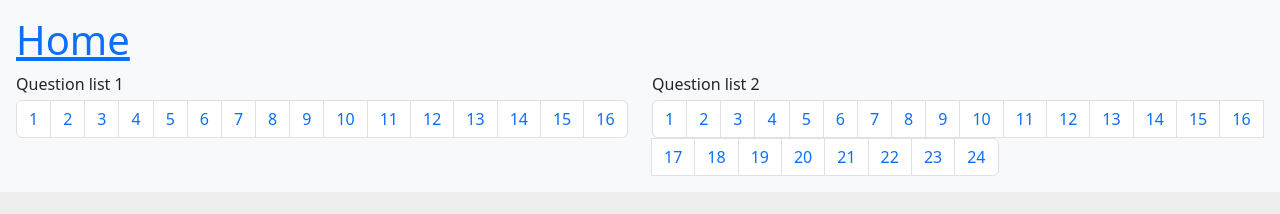
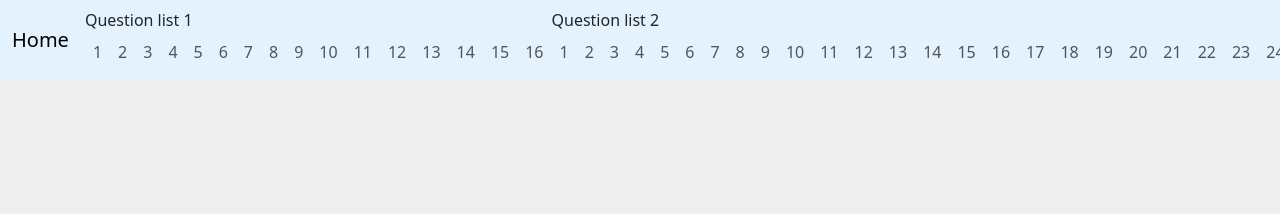
Before and after one commit to bibekrimal/driving-test-pt-en, a plain HTML site: page index.html in a window 1280 px wide. Drawn offline with nearby package versions, Linux system fonts and the light colour scheme; no server answers.

Commit message:
header style fix

```diff
--- a/index.html
+++ b/index.html
@@ -11,11 +11,74 @@
 	  src="https://code.jquery.com/jquery-3.7.1.min.js"
 	  integrity="sha256-/JqT3SQfawRcv/BIHPThkBvs0OEvtFFmqPF/lYI/Cxo="
 	  crossorigin="anonymous"></script>
-	  <script src="https://cdn.jsdelivr.net/npm/@fancyapps/ui@4.0/dist/fancybox.umd.js"></script>
+	<script src="https://cdn.jsdelivr.net/npm/@popperjs/core@2.11.6/dist/umd/popper.min.js" integrity="sha384-oBqDVmMz9ATKxIep9tiCxS/Z9fNfEXiDAYTujMAeBAsjFuCZSmKbSSUnQlmh/jp3" crossorigin="anonymous"></script>
+	<script src="https://cdn.jsdelivr.net/npm/bootstrap@5.2.3/dist/js/bootstrap.min.js" integrity="sha384-cuYeSxntonz0PPNlHhBs68uyIAVpIIOZZ5JqeqvYYIcEL727kskC66kF92t6Xl2V" crossorigin="anonymous"></script>
+	<script src="https://cdn.jsdelivr.net/npm/@fancyapps/ui@4.0/dist/fancybox.umd.js"></script>
 	<script src="js/jquery.main.js"></script>
 </head>
 <body>
-	<div class="sticky-top bg-light py-3 px-3 mb-3">
+	<nav class="navbar navbar-expand-lg sticky-top mb-3" style="background-color: #e3f2fd;">
+		<div class="container-fluid">
+			<a class="navbar-brand" href="?question">Home</a>
+			<button class="navbar-toggler" type="button" data-bs-toggle="collapse" data-bs-target="#mainNav" aria-controls="mainNav" aria-expanded="false" aria-label="Toggle navigation">
+				<span class="navbar-toggler-icon"></span>
+			</button>
+			<div class="collapse navbar-collapse" id="mainNav">
+				<div class="mb-3 mb-lg-0">
+					<span class="d-block">Question list 1</span>
+					<ul class="navbar-nav navbar-nav-scroll" style="--bs-scroll-height: 42vh;">
+						<li class="nav-item"><a class="nav-link" href="?questions/question1">1</a></li>
+						<li class="nav-item"><a class="nav-link" href="?questions/question2">2</a></li>
+						<li class="nav-item"><a class="nav-link" href="?questions/question3">3</a></li>
+						<li class="nav-item"><a class="nav-link" href="?questions/question4">4</a></li>
+						<li class="nav-item"><a class="nav-link" href="?questions/question5">5</a></li>
+						<li class="nav-item"><a class="nav-link" href="?questions/question6">6</a></li>
+						<li class="nav-item"><a class="nav-link" href="?questions/question7">7</a></li>
+						<li class="nav-item"><a class="nav-link" href="?questions/question8">8</a></li>
+						<li class="nav-item"><a class="nav-link" href="?questions/question9">9</a></li>
+						<li class="nav-item"><a class="nav-link" href="?questions/question10">10</a></li>
+						<li class="nav-item"><a class="nav-link" href="?questions/question11">11</a></li>
+						<li class="nav-item"><a class="nav-link" href="?questions/question12">12</a></li>
+						<li class="nav-item"><a class="nav-link" href="?questions/question13">13</a></li>
+						<li class="nav-item"><a class="nav-link" href="?questions/question14">14</a></li>
+						<li class="nav-item"><a class="nav-link" href="?questions/question15">15</a></li>
+						<li class="nav-item"><a class="nav-link" href="?questions/question16">16</a></li>
+					</ul>
+				</div>
+
+				<div class="mb-3 mb-lg-0 ms-auto">
+					<span class="d-block">Question list 2</span>
+					<ul class="navbar-nav navbar-nav-scroll" style="--bs-scroll-height: 42vh;">
+						<li class="nav-item"><a class="nav-link" href="?questions2/question1">1</a></li>
+						<li class="nav-item"><a class="nav-link" href="?questions2/question2">2</a></li>
+						<li class="nav-item"><a class="nav-link" href="?questions2/question3">3</a></li>
+						<li class="nav-item"><a class="nav-link" href="?questions2/question4">4</a></li>
+						<li class="nav-item"><a class="nav-link" href="?questions2/question5">5</a></li>
+						<li class="nav-item"><a class="nav-link" href="?questions2/question6">6</a></li>
+						<li class="nav-item"><a class="nav-link" href="?questions2/question7">7</a></li>
+						<li class="nav-item"><a class="nav-link" href="?questions2/question8">8</a></li>
+						<li class="nav-item"><a class="nav-link" href="?questions2/question9">9</a></li>
+						<li class="nav-item"><a class="nav-link" href="?questions2/question10">10</a></li>
+						<li class="nav-item"><a class="nav-link" href="?questions2/question11">11</a></li>
+						<li class="nav-item"><a class="nav-link" href="?questions2/question12">12</a></li>
+						<li class="nav-item"><a class="nav-link" href="?questions2/question13">13</a></li>
+						<li class="nav-item"><a class="nav-link" href="?questions2/question14">14</a></li>
+						<li class="nav-item"><a class="nav-link" href="?questions2/question15">15</a></li>
+						<li class="nav-item"><a class="nav-link" href="?questions2/question16">16</a></li>
+						<li class="nav-item"><a class="nav-link" href="?questions2/question17">17</a></li>
+						<li class="nav-item"><a class="nav-link" href="?questions2/question18">18</a></li>
+						<li class="nav-item"><a class="nav-link" href="?questions2/question19">19</a></li>
+						<li class="nav-item"><a class="nav-link" href="?questions2/question20">20</a></li>
+						<li class="nav-item"><a class="nav-link" href="?questions2/question21">21</a></li>
+						<li class="nav-item"><a class="nav-link" href="?questions2/question22">22</a></li>
+						<li class="nav-item"><a class="nav-link" href="?questions2/question23">23</a></li>
+						<li class="nav-item"><a class="nav-link" href="?questions2/question24">24</a></li>
+					</ul>
+				</div>
+			</div>
+		</div>
+	</nav>
+	<!-- <div class="sticky-top bg-light py-3 px-3 mb-3">
 		<h1><a href="?question">Home</a></h1>
 		<div class="row">
 			<div class="col-lg-6 pb-3 pb-lg-0">
@@ -73,7 +136,7 @@
 				</nav>
 			</div>
 		</div>
-	</div>
+	</div> -->
 	<div class="container">
 		<!-- <div class="d-flex justify-content-center mb-2"> -->
 			<!-- <a href="?question1" class="btn btn-primary me-3">Question list 1</a> -->
```
